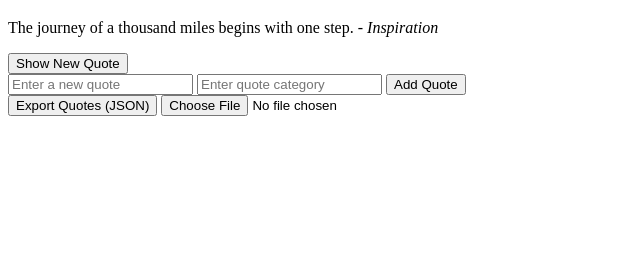
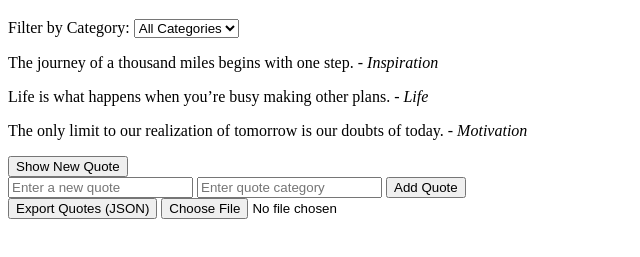
Before and after one commit to Nshizirungurw/alx_fe_javascript, a plain HTML site: page dom-manipulation/index.html in a window 1280 px wide. Shown: the part 61-318 px from the top of the page, without its empty margins (0-640 px from the left). Drawn offline with Linux system fonts and the light colour scheme.

Commit message:
task Completed

```diff
--- a/dom-manipulation/index.html
+++ b/dom-manipulation/index.html
@@ -7,6 +7,13 @@
 </head>
 <body>
     <h1>Dynamic Quote Generator</h1>
+
+    <!-- Category Filter Dropdown -->
+    <label for="categoryFilter">Filter by Category:</label>
+    <select id="categoryFilter" onchange="filterQuotes()">
+        <option value="all">All Categories</option>
+    </select>
+
     <div id="quoteDisplay"></div>
     <button id="newQuote">Show New Quote</button>
 
--- a/dom-manipulation/script.js
+++ b/dom-manipulation/script.js
@@ -1,4 +1,5 @@
 const quoteDisplay = document.getElementById("quoteDisplay");
+const categoryFilter = document.getElementById("categoryFilter");
 const importFileInput = document.getElementById("importFile");
 
 let quotes = JSON.parse(localStorage.getItem("quotes")) || [
@@ -7,20 +8,43 @@ let quotes = JSON.parse(localStorage.getItem("quotes")) || [
     { text: "The only limit to our realization of tomorrow is our doubts of today.", category: "Motivation" }
 ];
 
+let selectedCategory = localStorage.getItem("selectedCategory") || "all";
+
 function saveQuotes() {
     localStorage.setItem("quotes", JSON.stringify(quotes));
 }
 
-function showRandomQuote() {
+function populateCategories() {
+    const categories = [...new Set(quotes.map(q => q.category))];
+    categoryFilter.innerHTML = '<option value="all">All Categories</option>';
+
+    categories.forEach(category => {
+        const option = document.createElement("option");
+        option.value = category;
+        option.textContent = category;
+        if (category === selectedCategory) {
+            option.selected = true;
+        }
+        categoryFilter.appendChild(option);
+    });
+}
+
+function filterQuotes() {
+    const selectedCategory = categoryFilter.value;
+    localStorage.setItem("selectedCategory", selectedCategory);
+
     quoteDisplay.innerHTML = "";
-    if (quotes.length === 0) {
-        quoteDisplay.textContent = "No quotes available.";
+
+    const filteredQuotes = selectedCategory === "all"
+        ? quotes
+        : quotes.filter(q => q.category === selectedCategory);
+
+    if (filteredQuotes.length === 0) {
+        quoteDisplay.textContent = "No quotes available for this category.";
         return;
     }
 
-    const randomIndex = Math.floor(Math.random() * quotes.length);
-    const quoteObj = quotes[randomIndex];
-
+    filteredQuotes.forEach(quoteObj => {
         const quoteElement = document.createElement("p");
         quoteElement.textContent = quoteObj.text;
 
@@ -29,8 +53,7 @@ function showRandomQuote() {
 
         quoteElement.appendChild(categoryElement);
         quoteDisplay.appendChild(quoteElement);
-
-    sessionStorage.setItem("lastViewedQuote", JSON.stringify(quoteObj));
+    });
 }
 
 function addQuote() {
@@ -42,14 +65,8 @@ function addQuote() {
         quotes.push(newQuote);
         saveQuotes();
 
-        const newQuoteElement = document.createElement("p");
-        newQuoteElement.textContent = newQuote.text;
-
-        const newCategoryElement = document.createElement("em");
-        newCategoryElement.textContent = ` - ${newQuote.category}`;
-
-        newQuoteElement.appendChild(newCategoryElement);
-        quoteDisplay.appendChild(newQuoteElement);
+        populateCategories();
+        filterQuotes();
 
         document.getElementById("newQuoteText").value = "";
         document.getElementById("newQuoteCategory").value = "";
@@ -70,6 +87,7 @@ function exportQuotes() {
     document.body.removeChild(a);
 }
 
+
 function importFromJsonFile(event) {
     const fileReader = new FileReader();
     fileReader.onload = function(event) {
@@ -78,8 +96,9 @@ function importFromJsonFile(event) {
             if (Array.isArray(importedQuotes) && importedQuotes.every(q => q.text && q.category)) {
                 quotes.push(...importedQuotes);
                 saveQuotes();
+                populateCategories();
+                filterQuotes();
                 alert("Quotes imported successfully!");
-                showRandomQuote();
             } else {
                 alert("Invalid JSON format.");
             }
@@ -90,18 +109,10 @@ function importFromJsonFile(event) {
     fileReader.readAsText(event.target.files[0]);
 }
 
-function loadLastViewedQuote() {
-    const lastQuote = JSON.parse(sessionStorage.getItem("lastViewedQuote"));
-    if (lastQuote) {
-        quoteDisplay.innerHTML = `<p>${lastQuote.text} - <em>${lastQuote.category}</em></p>`;
-    } else {
-        showRandomQuote();
-    }
-}
-
-document.getElementById("newQuote").addEventListener("click", showRandomQuote);
+document.getElementById("newQuote").addEventListener("click", filterQuotes);
 document.getElementById("addQuote").addEventListener("click", addQuote);
 document.getElementById("exportQuotes").addEventListener("click", exportQuotes);
 importFileInput.addEventListener("change", importFromJsonFile);
 
-loadLastViewedQuote();
+populateCategories();
+filterQuotes();
```
Lines whose indentation alone changed are shown as unchanged.
